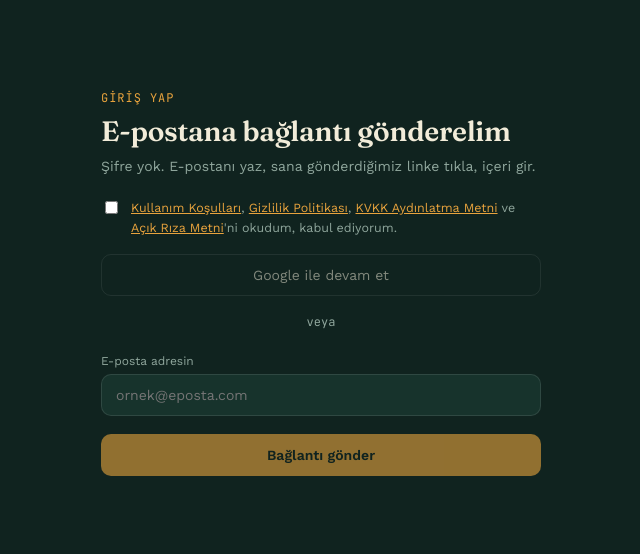
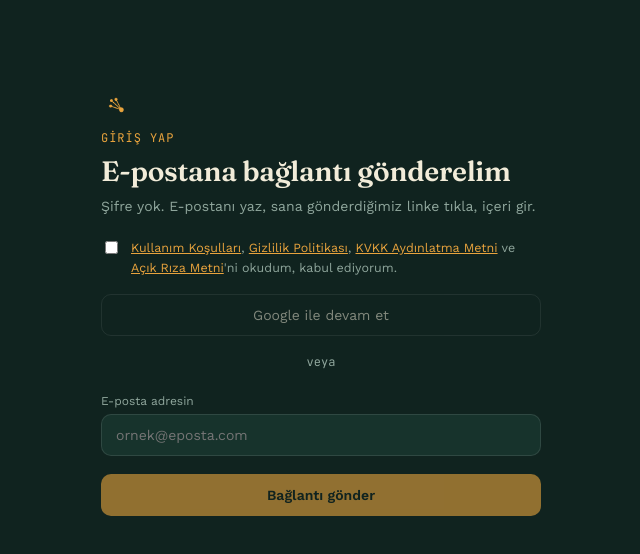
Before and after one commit to enisasistbt-ai/teksayfa, a Next.js app: page /login in a window 1280 px wide. Shown: the top 554 px of the page, without its empty margins (319-959 px from the left). Built offline with nearby package versions, Linux system fonts and the light colour scheme; no server answers.

Commit message:
Add files via upload

```diff
--- a/app/login/page.js
+++ b/app/login/page.js
@@ -55,6 +55,7 @@ export default function Login() {
 
   return (
     <main className="container" style={{ paddingTop: 90 }}>
+      <img src="/logo-mark.png" alt="MineBio" style={{ width: 32, height: 32, marginBottom: 4 }} />
       <div className="eyebrow">giriş yap</div>
       <h1 className="display" style={{ fontSize: 28, marginTop: 8 }}>
         E-postana bağlantı gönderelim
```
